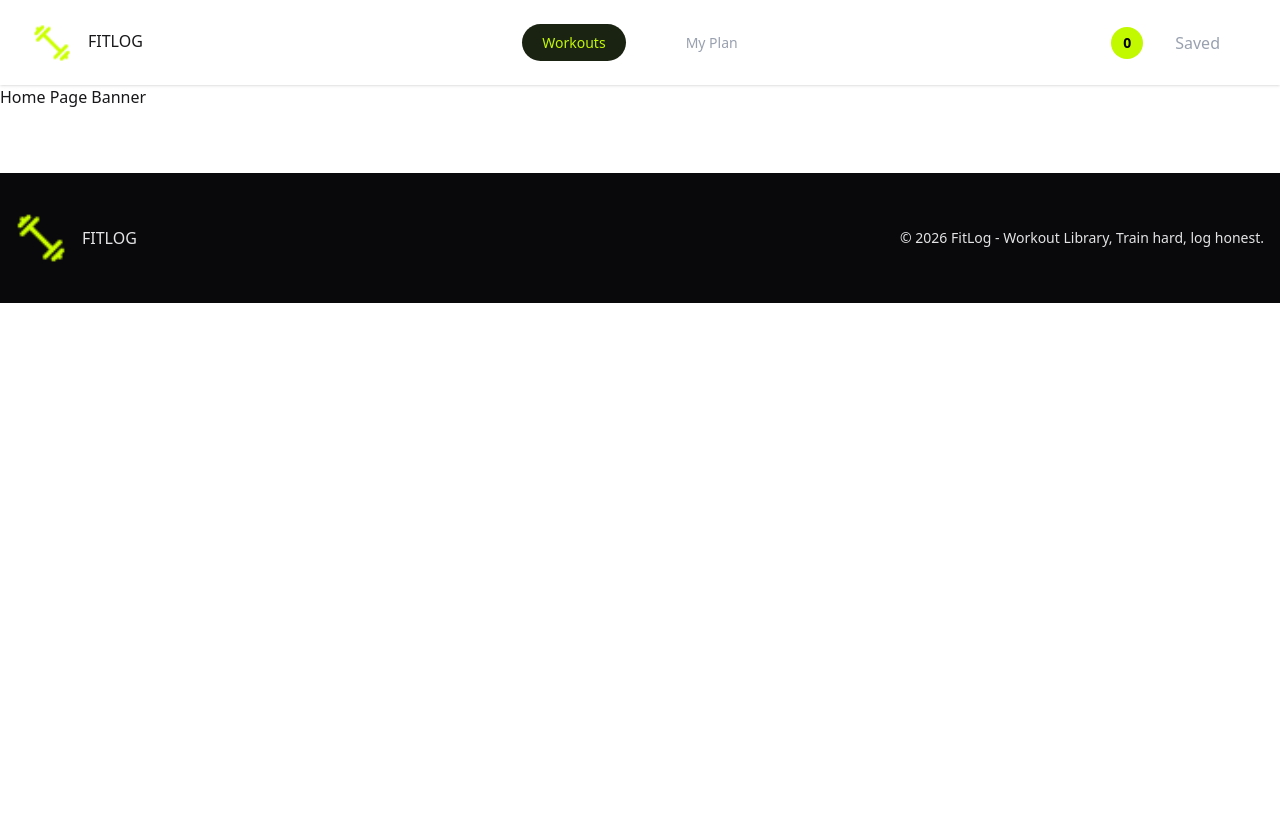
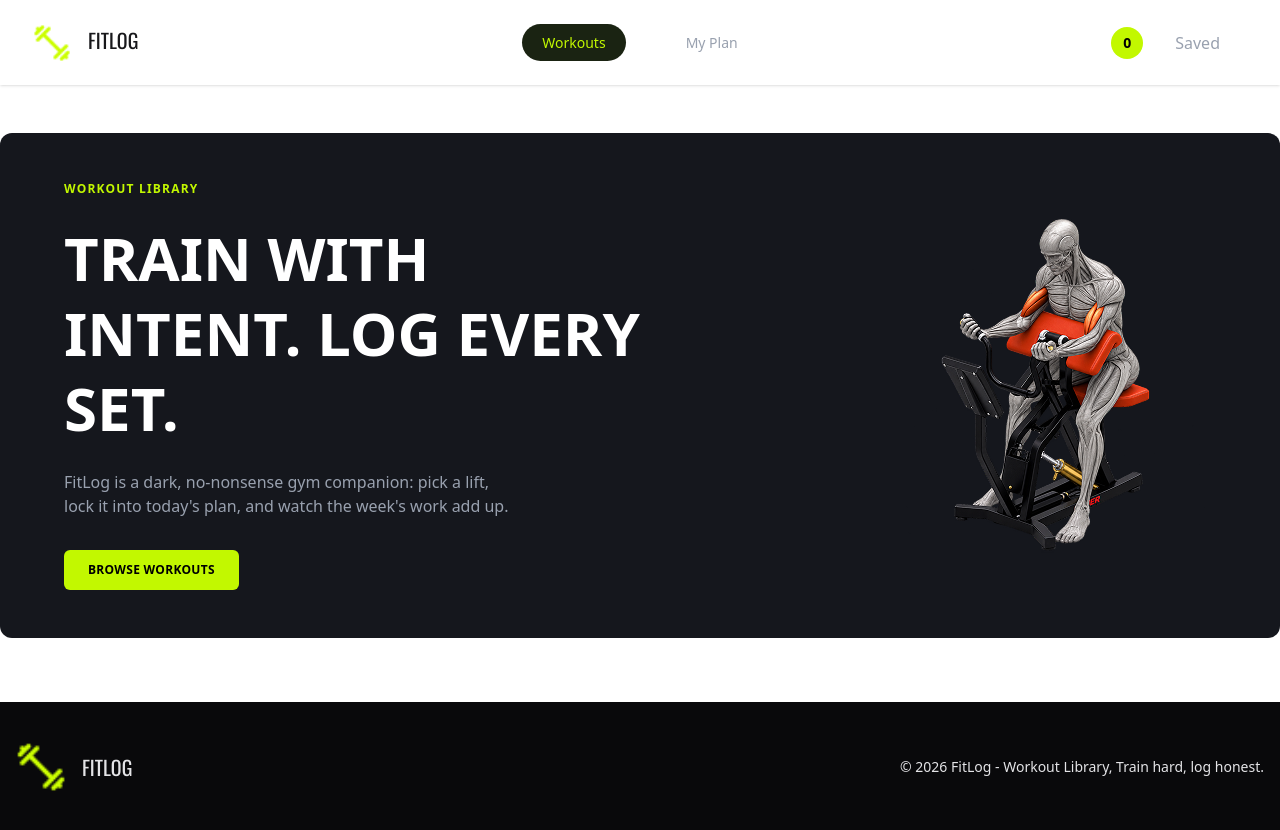
Before and after one commit to 0xDeathChief/Assignment-6, a Next.js app: page / in a window 1280 px wide. Before the commit the page ends 800 px from the top, so only its background shows below. Built offline with nearby package versions, Linux system fonts and the light colour scheme.

Commit message:
Hero section add & fixed the nav and footer text

```diff
--- a/src/app/pages/Footer/Footer.tsx
+++ b/src/app/pages/Footer/Footer.tsx
@@ -1,6 +1,9 @@
 import Image from "next/image";
 import Link from "next/link";
 import Logo from "@/app/assets/logo.png";
+import { Oswald } from "next/font/google";
+
+const oswald = Oswald({ subsets: ["latin"] });
 
 const Footer = () => {
   return (
@@ -9,7 +12,7 @@ const Footer = () => {
 
         <aside className="flex items-center gap-4">
           <Image src={Logo} alt="FitLog logo" width={50} height={50} />
-          <h1>FITLOG</h1>
+          <h1 className={`${oswald.className} text-xl`}>FITLOG</h1>
         </aside>
 
 
--- a/src/app/pages/HomePage/Banner.tsx
+++ b/src/app/pages/HomePage/Banner.tsx
@@ -1,11 +1,42 @@
-import React from 'react';
+import Image from "next/image";
+import Link from "next/link";
+import BannerImg from "@/app/assets/banner.png";
 
 const HomePageBanner = () => {
-    return (
-        <div>
-            <h2>Home Page Banner</h2>
+  return (
+    <section className="container mx-auto mt-12">
+      <div className="flex flex-col-reverse items-center justify-between gap-8 rounded-xl bg-[#15171D] px-8 py-12 md:flex-row md:px-16">
+        <div className="max-w-xl">
+          <p className="text-xs font-bold uppercase tracking-widest text-[#C2F800]">
+            Workout Library
+          </p>
+          <h1 className="mt-6 font-oswald text-5xl font-bold uppercase leading-tight text-white md:text-6xl">
+            Train with intent. Log every set.
+          </h1>
+          <p className="mt-6 max-w-md text-gray-400">
+            FitLog is a dark, no-nonsense gym companion: pick a lift, lock it
+            into today&apos;s plan, and watch the week&apos;s work add up.
+          </p>
+
+          <Link
+            href=""
+            className="mt-8 inline-block rounded-md bg-[#C2F800] px-6 py-3 text-xs font-bold uppercase tracking-wide text-black transition hover:brightness-110"
+          >
+            Browse Workouts
+          </Link>
         </div>
-    );
+
+        <Image
+          src={BannerImg}
+          alt="Muscle anatomy on a preacher curl machine"
+          width={334}
+          height={334}
+          priority
+          className="h-auto w-64 md:w-[334px]"
+        />
+      </div>
+    </section>
+  );
 };
 
 export default HomePageBanner;
--- a/src/app/pages/Navbar/Navbar.tsx
+++ b/src/app/pages/Navbar/Navbar.tsx
@@ -3,6 +3,9 @@ import Logo from "@/app/assets/logo.png";
 import Link from "next/dist/client/link";
 import NavLinks from "./Navlinks";
 import PointLinks from "./PointLinks";
+import { Oswald } from "next/font/google";
+
+const oswald = Oswald({ subsets: ["latin"] });
 
 const Navbar = () => {
   return (
@@ -36,8 +39,8 @@ const Navbar = () => {
             </ul>
           </div>
 
-          <Link href="/" className="font-oswald">
-            <Image className="btn btn-ghost text-xl" src={Logo} alt="daisyUI" />
+          <Link href="/" className={`${oswald.className} text-xl`}>
+            <Image className="btn btn-ghost text-xl" src={Logo} alt="logo" />
             FITLOG
           </Link>
         </div>
```
